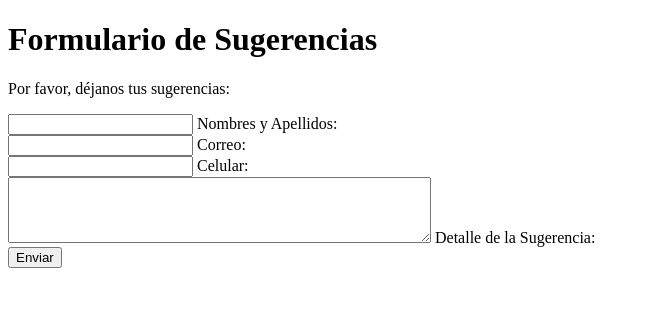
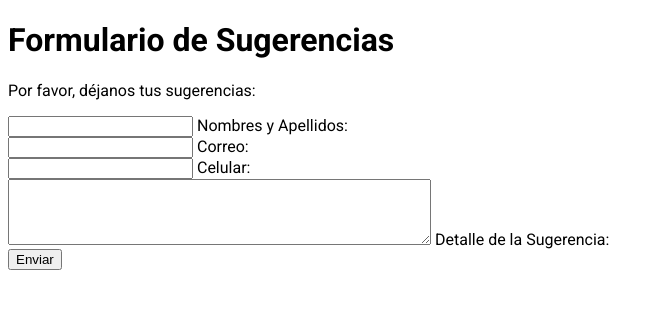
Before and after one commit to 77ALDO77/ProyectopPhP, a PHP site: page /FrmSugerencias.php in a window 1280 px wide. Shown: the top 309 px of the page, without its empty margins (0-664 px from the left). Run offline with PHP 8.4, Linux system fonts and the light colour scheme.

Commit message:
mod frm Sugerencias

```diff
--- a/CSS/StyleFrmSugerencias.css
+++ b/CSS/StyleFrmSugerencias.css
@@ -1,8 +1,5 @@
-/*
-Click nbfs://nbhost/SystemFileSystem/Templates/Licenses/license-default.txt to change this license
-Click nbfs://nbhost/SystemFileSystem/Templates/Other/CascadeStyleSheet.css to edit this template
-*/
-/*
-    Created on : 18 sept 2023, 22:24:14
-    Author     : Alejo
-*/
+@import url('https://fonts.googleapis.com/css2?family=Roboto:wght@300;400;700&display=swap');
+
+body{
+    font-family: 'Roboto', sans-serif;
+}
--- a/FrmSugerencias.php
+++ b/FrmSugerencias.php
@@ -4,6 +4,7 @@
     <meta charset="UTF-8">
     <meta name="viewport" content="width=device-width, initial-scale=1.0">
     <title>Formulario de Sugerencias</title>
+    <link href="CSS/StyleFrmSugerencias.css" rel="stylesheet" type="text/css"/>
 </head>
 <body>
     <h1>Formulario de Sugerencias</h1>
```
